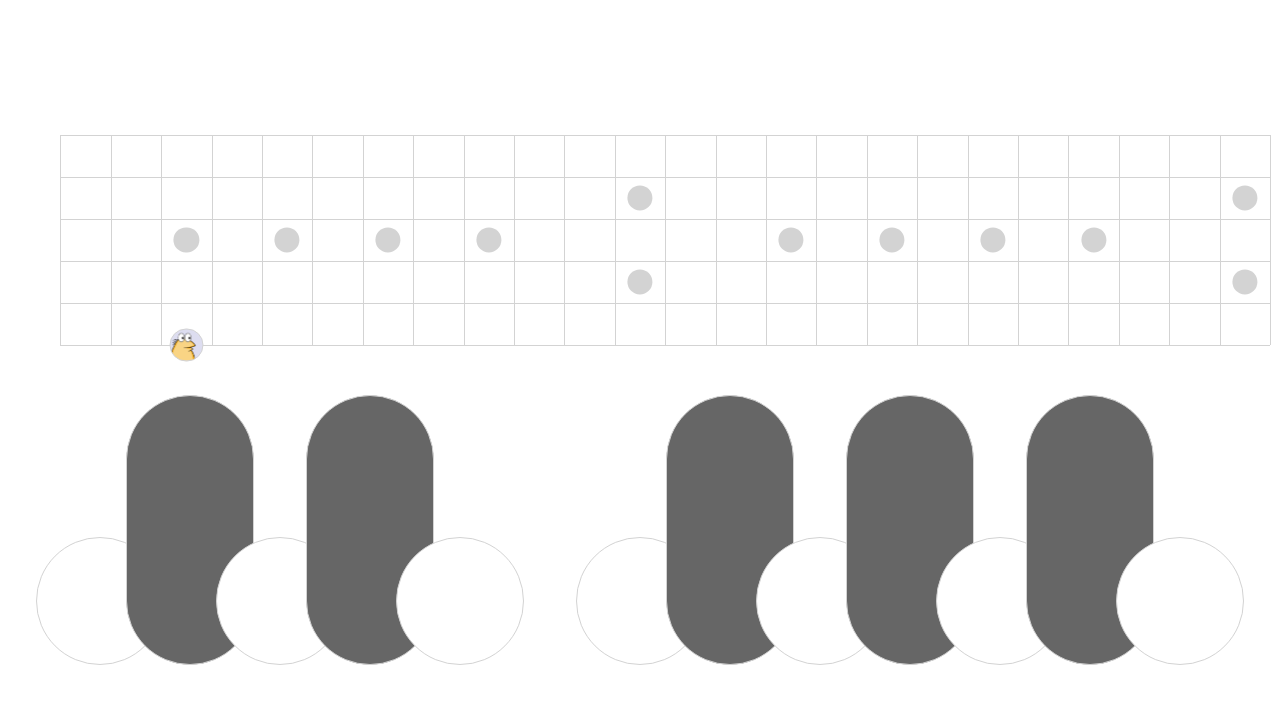
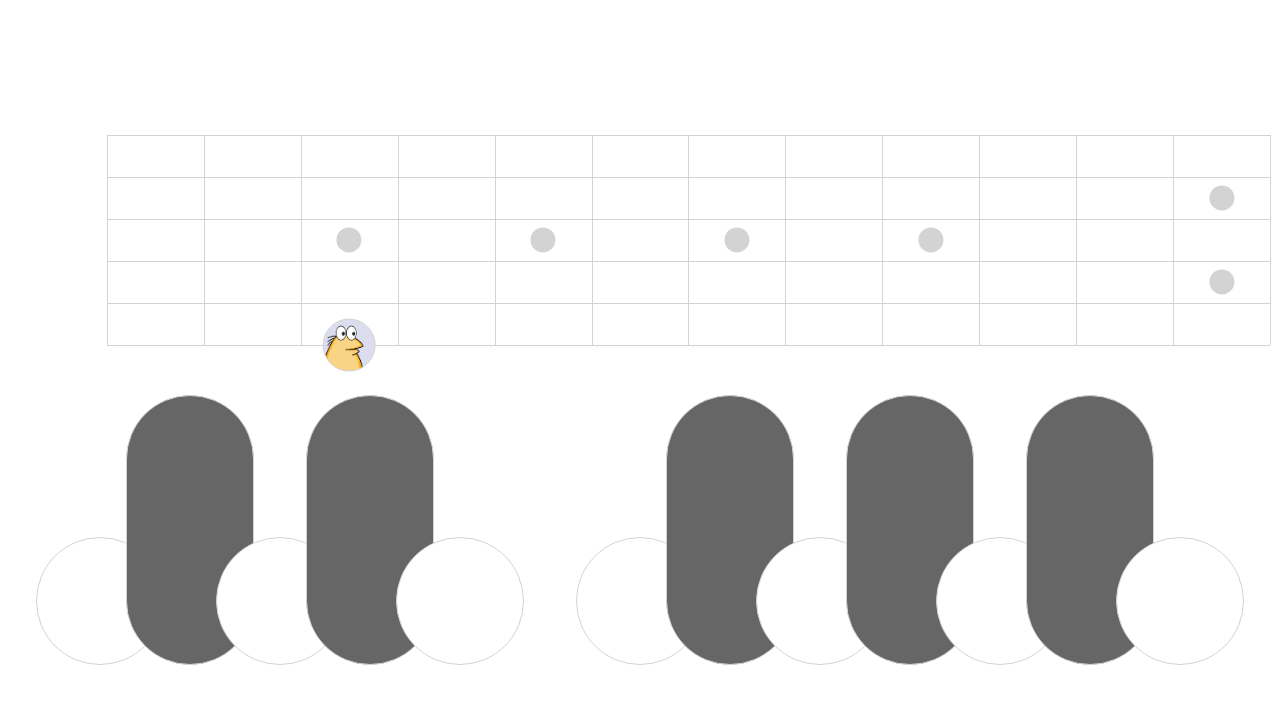
Before and after one commit to noriyoshiabe/nanj-fretboard, a website built with Vite: page index.html in a window 1280 px wide. Built offline with nearby package versions, Linux system fonts and the light colour scheme.

Commit message:
Change fret count to 12

```diff
--- a/src/Fretboard.scss
+++ b/src/Fretboard.scss
@@ -7,7 +7,7 @@
   .string {
     position: absolute;
     display: block;
-    left: 4%;
+    left: calc(100 / 13 * 1%);
     right: 0;
     height: 1px;
     background-color: lightgray;
@@ -25,7 +25,7 @@
     background-color: lightgray;
 
     --number: 0;
-    left: calc(var(--number) * 4%);
+    left: calc(100 / 13 * var(--number) * 1%);
   }
 
   .dot {
@@ -38,7 +38,7 @@
     background-color: lightgray;
 
     --fret: 0;
-    left: calc(var(--fret) * 4% + 2%);
+    left: calc(100 / 13 * (var(--fret) + 0.5) * 1%);
     translate: -50% -50%;
 
     &.--top {
--- a/src/Fretboard.ts
+++ b/src/Fretboard.ts
@@ -14,7 +14,7 @@ export default class Fretboard {
       this.el.appendChild(_string);
     }
 
-    for (let i = 1; i <= 25; i++) {
+    for (let i = 1; i <= 13; i++) {
       const fret = document.createElement("span") as HTMLElement;
       fret.classList.add("fret");
       fret.style.setProperty("--number", i.toString());
@@ -25,17 +25,12 @@ export default class Fretboard {
       case 5:
       case 7:
       case 9:
-      case 15:
-      case 17:
-      case 19:
-      case 21:
         var dot = document.createElement("span") as HTMLElement;
         dot.classList.add("dot");
         dot.style.setProperty("--fret", i.toString());
         this.el.appendChild(dot);
         break;
       case 12:
-      case 24:
         var dot = document.createElement("span") as HTMLElement;
         dot.classList.add("dot");
         dot.classList.add("--top");
--- a/src/MainView.scss
+++ b/src/MainView.scss
@@ -17,10 +17,10 @@
 
     .NanJ {
       position: absolute;
-      width: 2.5%;
+      width: 4%;
       --fret: 3;
       --string: 6;
-      left: calc((var(--fret) + 0.5) * 4%);
+      left: calc(100 / 13 * (var(--fret) + 0.5) * 1%);
       top: calc((var(--string) - 1) * 20%);
       translate: -50% -50%;
     }
```
